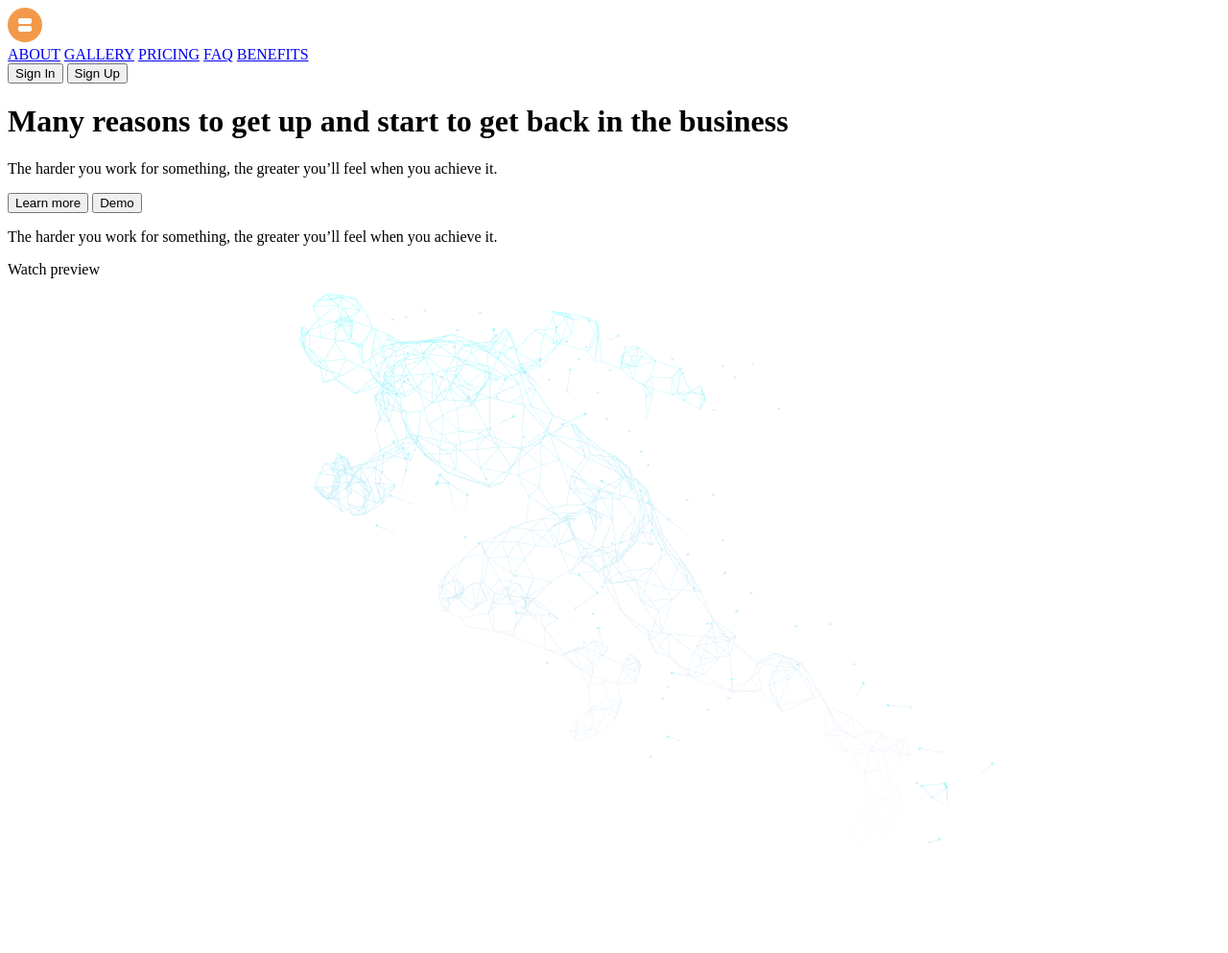
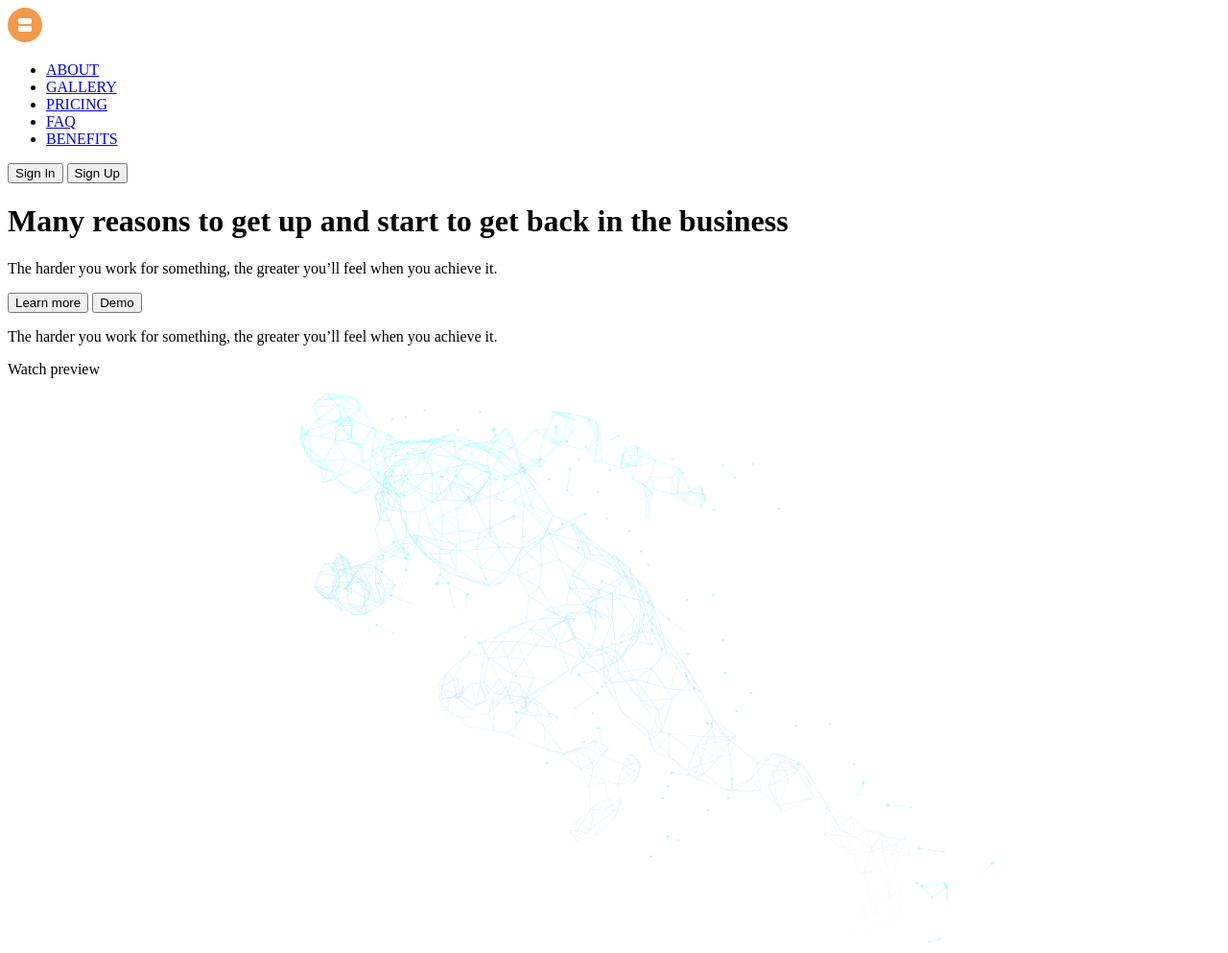
Before and after one commit to hunderteilo/hillel_hmw, a plain HTML site: page hillel_hmw/index.html in a window 1280 px wide. Shown: the whole page at 96% size. Before the commit the page ends 898 px from the top, so only its background shows below. Drawn offline with Linux system fonts and the light colour scheme.

Commit message:
Error correction

```diff
--- a/hillel_hmw/index.html
+++ b/hillel_hmw/index.html
@@ -4,18 +4,25 @@
 	<meta charset="UTF-8">
 	<meta http-equiv="X-UA-Compatible" content="IE=edge">
 	<meta name="viewport" content="width=device-width, initial-scale=1.0">
-	<title>lending</title>
+	<meta name="language" content="en">
+	<link rel="icon" type="image/x-icon" href="/hillel_hmw/images/Logo.svg">
+	<meta name="description" content="The company is engaged in the collection, analysis and storage of customer information for better targeting of your advertising">
+	<meta name="keywords" content="Data, Data Processing, information, data protection">
+	<meta name="Author" content="Andrij Gundertaylo">
+	<title>Data Processing Company - about company</title>
 </head>
 <body>
 	<header>
 		<div>
-			<img src="/hillel_hmw/images/Logo.svg" alt="logo company">
+			<a href="/hillel_hmw/index.html"> <img src="/hillel_hmw/images/Logo.svg" alt="Logo Data Processing Company"></a>
 		<nav>
-			<a href="/hillel_hmw/pages/about.html">ABOUT</a>
-			<a href="/hillel_hmw/pages/gallery.html">GALLERY</a>
-			<a href="/hillel_hmw/pages/pricing.html">PRICING</a>
-			<a href="/hillel_hmw/pages/FAQ.html">FAQ</a>
-			<a href="/hillel_hmw/pages/benefits.html">BENEFITS</a>
+			<ul>
+			<li><a href="/hillel_hmw/pages/about.html">ABOUT</a></li>
+			<li><a href="/hillel_hmw/pages/gallery.html">GALLERY</a></li>
+			<li><a href="/hillel_hmw/pages/pricing.html">PRICING</a></li>
+			<li><a href="/hillel_hmw/pages/FAQ.html">FAQ</a></li>
+			<li><a href="/hillel_hmw/pages/benefits.html">BENEFITS</a></li>
+			</ul>
 		</nav>
 		</div>
 		<div>
@@ -33,7 +40,7 @@
 		<video>
 			<!-- <source src="/Lession_5/video/videoplayback.webm" type="video/webm"> Пока что видео с котиком, и в формате вебм, потом будет тематическое -->
 		</video>
-		<img src="/hillel_hmw/images/Frame.png" alt="vector human">
+		<img src="/hillel_hmw/images/Frame.png" alt="running vector man">
 	</main>
 	<footer>
 
```
